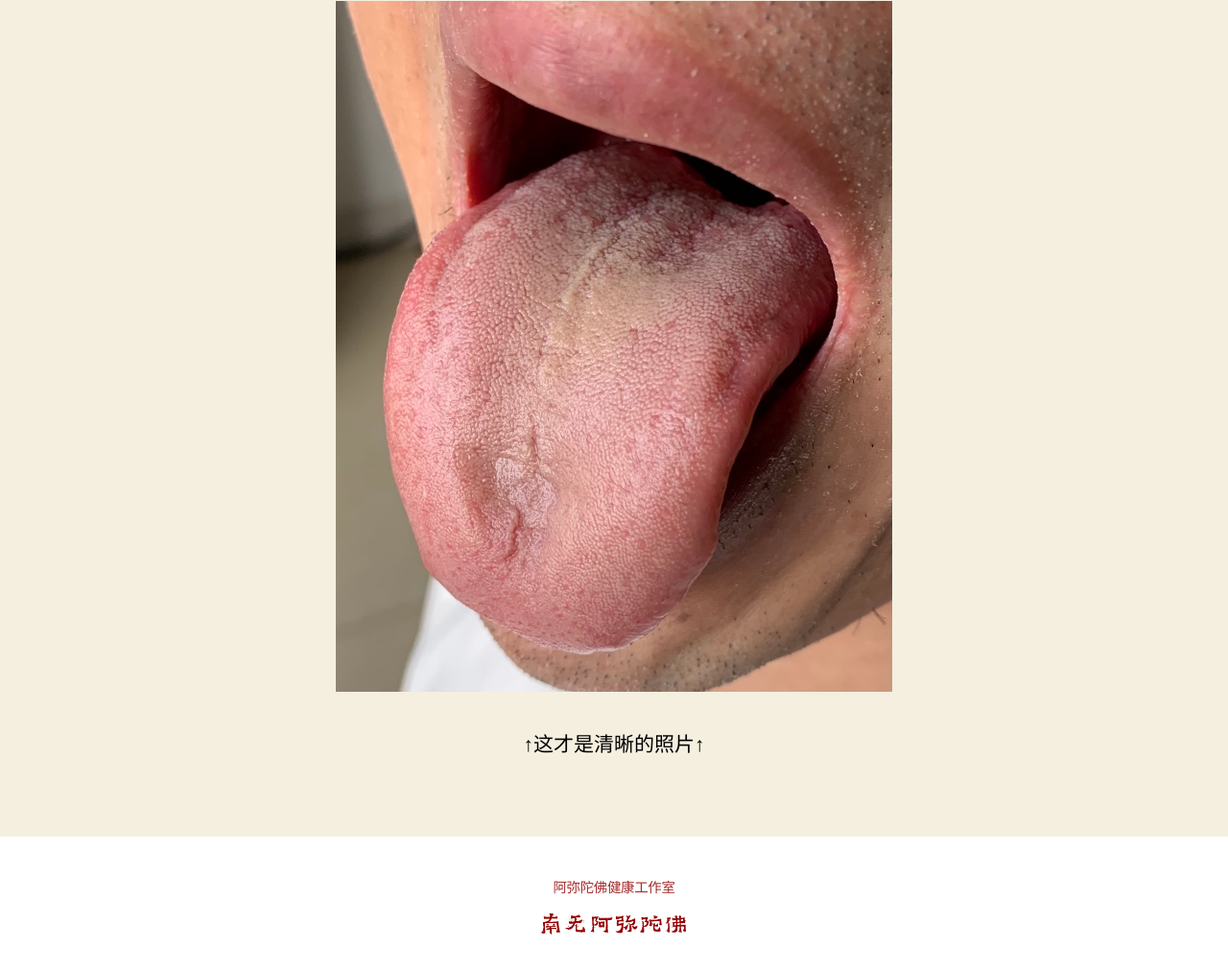
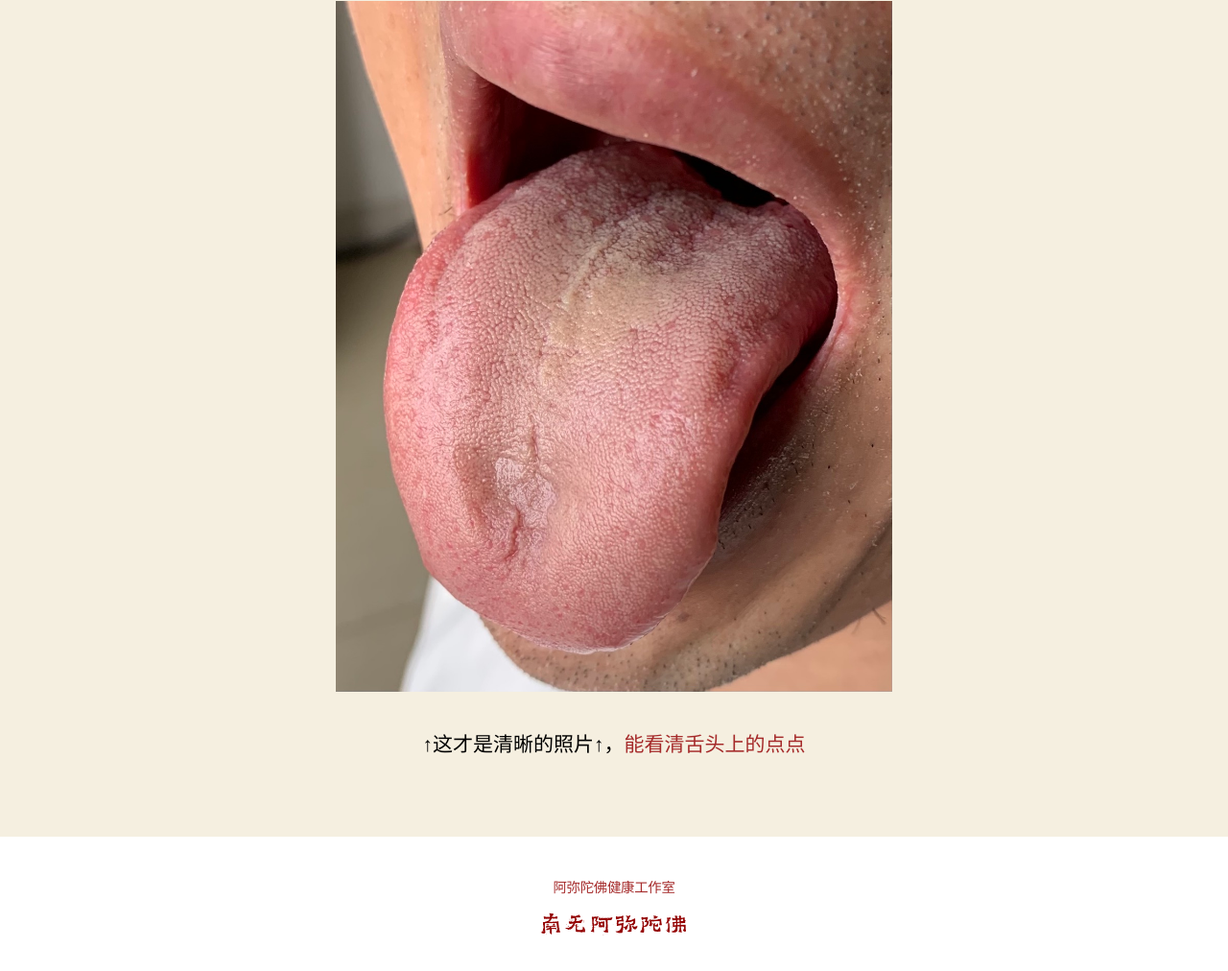
Before and after one commit to fofen/xuzhi, a plain HTML site: page sx.html in a window 1280 px wide. Shown: the part 774-1786 px from the top of the page at 96% size. Drawn offline with Linux system fonts and the light colour scheme.

Commit message:
Add files via upload

```diff
--- a/sx.html
+++ b/sx.html
@@ -64,7 +64,7 @@ body,input,textarea,button,.button,.faux-button,.wp-block-button__link,.wp-block
 5. 舌底不必拍</p>
 
 			<img loading="lazy" class="alignnone size-full" src="images/sx.jpg">
-			<p style="text-align: center;">↑这才是清晰的照片↑</p>
+			<p style="text-align: center;">↑这才是清晰的照片↑，<b>能看清舌头上的点点</b></p>
 
 
 							</div><!-- .entry-content -->
```
